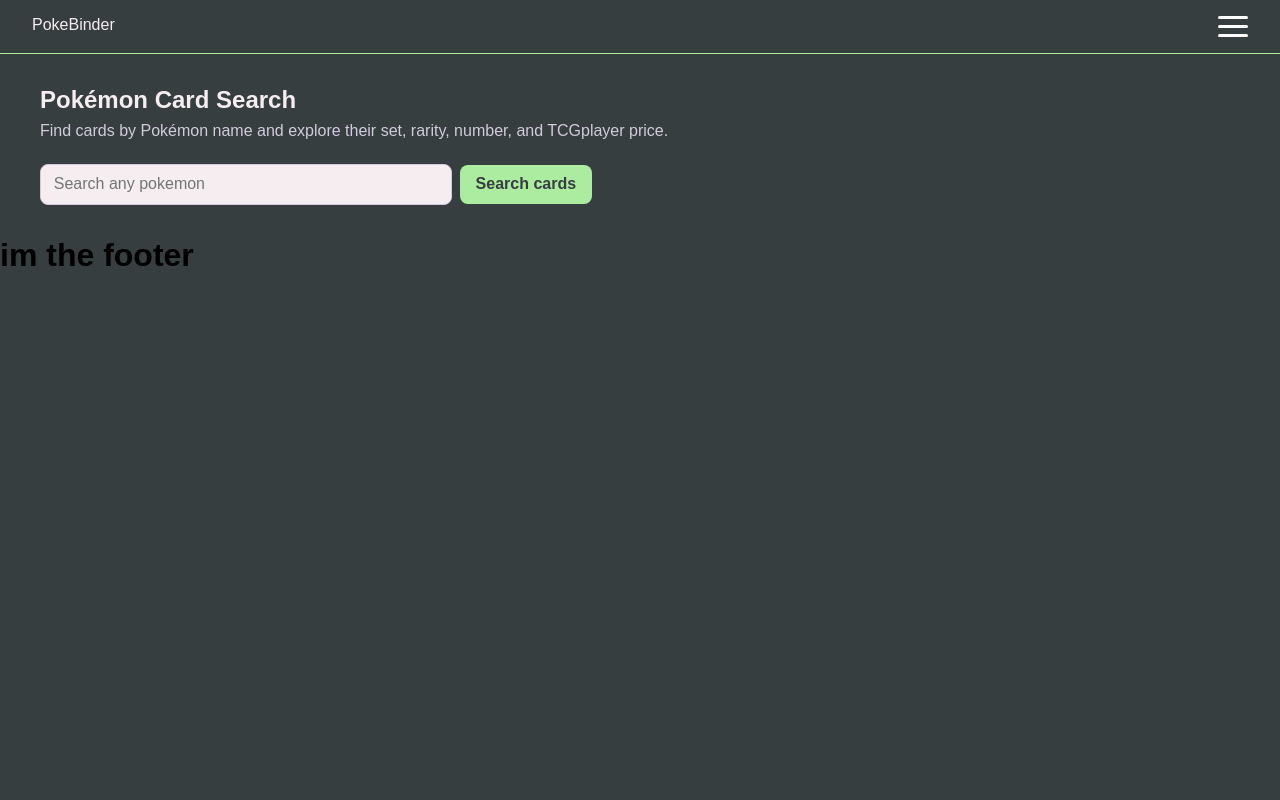
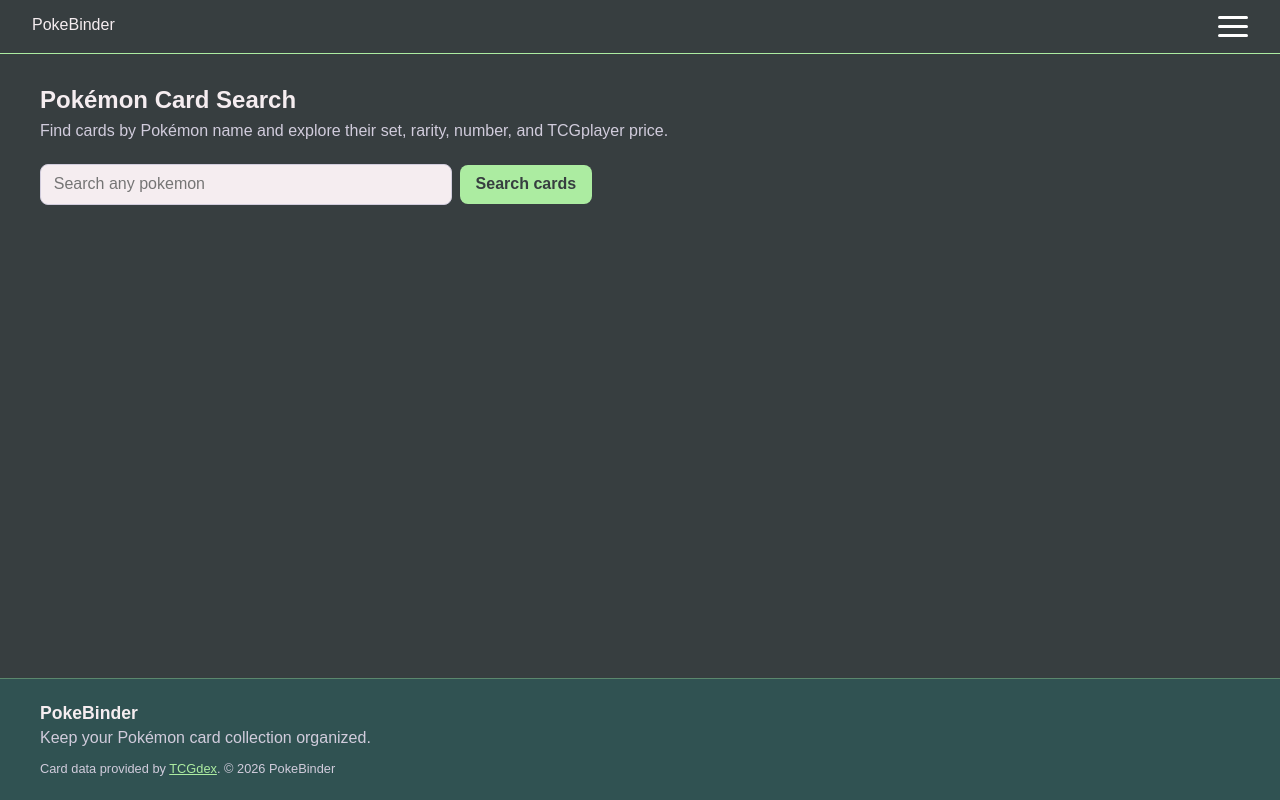
Before and after one commit to Brian767/Poke-Binder, a React (Vite) app: page /cards in a window 1280 px wide. Built offline with nearby package versions, Linux system fonts and the light colour scheme.

Commit message:
added cardItem component and styled footer

```diff
--- a/src/App.css
+++ b/src/App.css
@@ -1,4 +1,14 @@
 /* Nav Menu Styles */
+.site-wrapper {
+  display: flex;
+  min-height: 100vh;
+  flex-direction: column;
+}
+
+.site-wrapper > main {
+  flex: 1;
+}
+
 #nav {
   width: 100%;
   background-color: #373e40;
@@ -91,6 +101,36 @@
 
 #navLinks li .navLink {
   font-size: 2rem;
+}
+
+.site-footer {
+  margin-top: 2rem;
+  border-top: 1px solid rgb(172 236 161 / 35%);
+  background: var(--color-dark-accent);
+  color: var(--color-light-font);
+}
+
+.site-footer-content {
+  width: min(1200px, calc(100% - 2rem));
+  margin: 0 auto;
+  padding: 1.5rem 0;
+}
+
+.site-footer-brand {
+  margin-bottom: 0.35rem;
+  color: var(--color-font);
+  font-size: 1.1rem;
+  font-weight: 700;
+}
+
+.site-footer small {
+  display: block;
+  margin-top: 0.85rem;
+  font-size: 0.8rem;
+}
+
+.site-footer a {
+  color: var(--color-accent);
 }
 
 .cards-page {
--- /dev/null
+++ b/src/components/CardItem.jsx
@@ -0,0 +1,38 @@
+function getPriceLabel(card) {
+  const tcgplayer = card.pricing?.tcgplayer;
+  const tcgplayerVariants = [
+    ["normal", tcgplayer?.normal],
+    ["holofoil", tcgplayer?.holofoil],
+    ["reverse holofoil", tcgplayer?.["reverse-holofoil"]],
+    ["holo", tcgplayer?.holo],
+    ["reverse", tcgplayer?.reverse],
+  ];
+  const marketPrice = tcgplayerVariants.find(
+    ([, variant]) => typeof variant?.marketPrice === "number",
+  );
+
+  if (marketPrice) {
+    const [, variant] = marketPrice;
+    return new Intl.NumberFormat("en-US", {
+      style: "currency",
+      currency: "USD",
+    }).format(variant.marketPrice);
+  }
+
+  return "Price unavailable";
+}
+
+export default function CardItem({ card }) {
+  return (
+    <article className="card-item">
+      <img src={`${card.image}/low.png`} alt={`${card.name} card`} />
+      <h3>{card.name}</h3>
+      <p className="card-set">{card.set?.name ?? "Unavailable"}</p>
+      <div className="card-meta">
+        <span>{card.rarity ?? "Unavailable"}</span>
+        <span>#{card.localId ?? "—"}</span>
+      </div>
+      <p className="card-price">{getPriceLabel(card)}</p>
+    </article>
+  );
+}
--- a/src/components/Footer.jsx
+++ b/src/components/Footer.jsx
@@ -1,6 +1,14 @@
-
-export default function Footer(){
-    return (
-        <h1>im the footer</h1>
-    )
+export default function Footer() {
+  return (
+    <footer className="site-footer">
+      <div className="site-footer-content">
+        <p className="site-footer-brand">PokeBinder</p>
+        <p>Keep your Pokémon card collection organized.</p>
+        <small>
+          Card data provided by <a href="https://tcgdex.dev">TCGdex</a>.
+          <span> © {new Date().getFullYear()} PokeBinder</span>
+        </small>
+      </div>
+    </footer>
+  );
 }
--- a/src/pages/Cards.jsx
+++ b/src/pages/Cards.jsx
@@ -1,28 +1,6 @@
 import { getCards } from "../api/pokemonTcgApi";
 import { useState } from "react";
-
-function getPriceLabel(card) {
-  const tcgplayer = card.pricing?.tcgplayer;
-  const tcgplayerVariants = [
-    ["normal", tcgplayer?.normal],
-    ["holofoil", tcgplayer?.holofoil],
-    ["reverse holofoil", tcgplayer?.["reverse-holofoil"]],
-    ["holo", tcgplayer?.holo],
-    ["reverse", tcgplayer?.reverse],
-  ];
-  const marketPrice = tcgplayerVariants.find(
-    ([, variant]) => typeof variant?.marketPrice === "number",
-  );
-
-  if (marketPrice) {
-    const [variantName, variant] = marketPrice;
-    return `${new Intl.NumberFormat("en-US", {
-      style: "currency",
-      currency: "USD",
-    }).format(variant.marketPrice)}`;
-  }
-  return "Price unavailable";
-}
+import CardItem from "../components/CardItem";
 
 export default function Cards() {
   const [inputValue, setInputValue] = useState("");
@@ -54,21 +32,6 @@
     }
   }
 
-  const cardElements = cards.map((card) => {
-    return (
-      <article className="card-item" key={card.id}>
-        <img src={`${card.image}/low.png`} alt={`${card.name} card`} />
-        <h3>{card.name}</h3>
-        <p className="card-set">{card.set?.name ?? "Unavailable"}</p>
-        <div className="card-meta">
-          <span>{card.rarity ?? "Unavailable"}</span>
-          <span>#{card.localId ?? "—"}</span>
-        </div>
-        <p className="card-price">{getPriceLabel(card)}</p>
-      </article>
-    );
-  });
-
   return (
     <section className="cards-page">
       <header className="cards-header">
@@ -93,7 +56,11 @@
       {hasSearched && !isLoading && !error && cards.length === 0 && (
         <p className="cards-empty">No cards with images found. Try another Pokémon name.</p>
       )}
-      {cards.length > 0 && <div className="card-grid">{cardElements}</div>}
+      {cards.length > 0 && (
+        <div className="card-grid">
+          {cards.map((card) => <CardItem key={card.id} card={card} />)}
+        </div>
+      )}
     </section>
   );
 }
```
